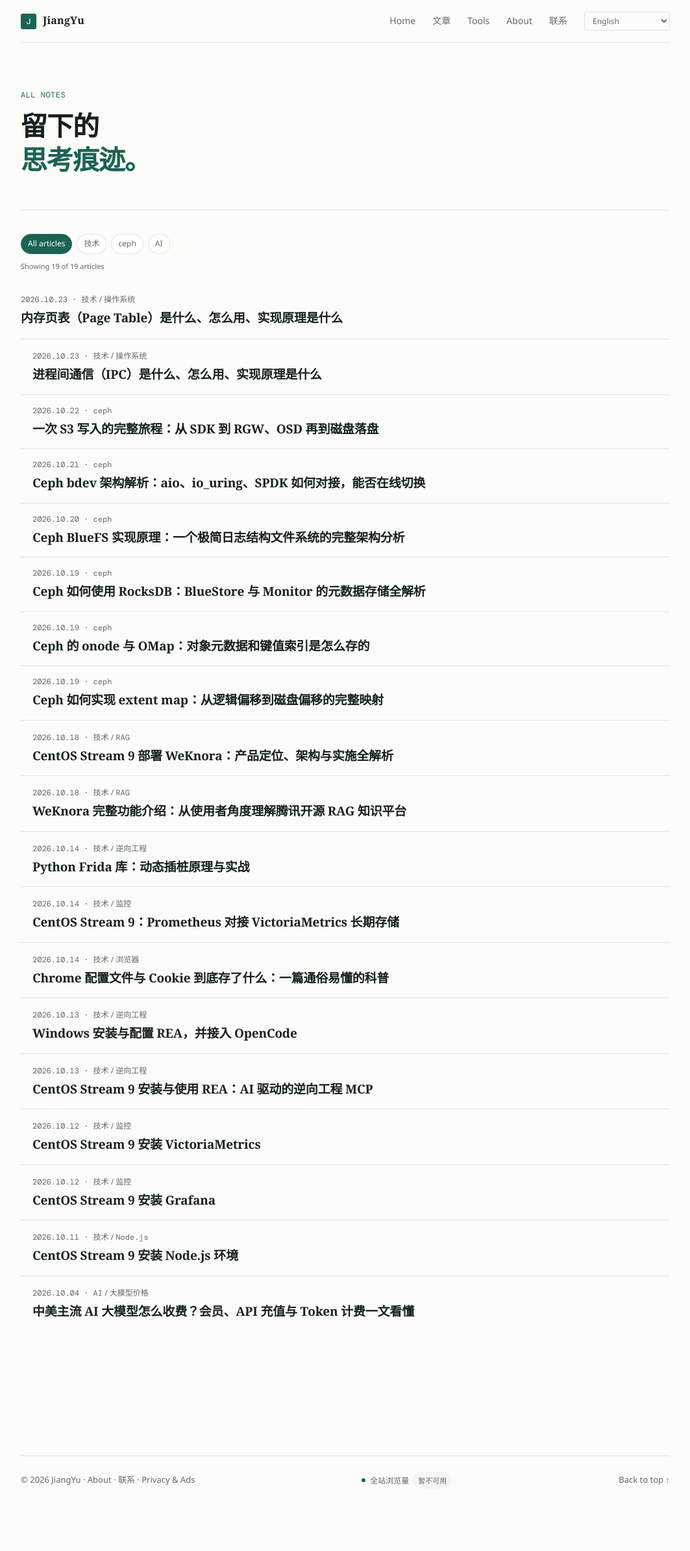
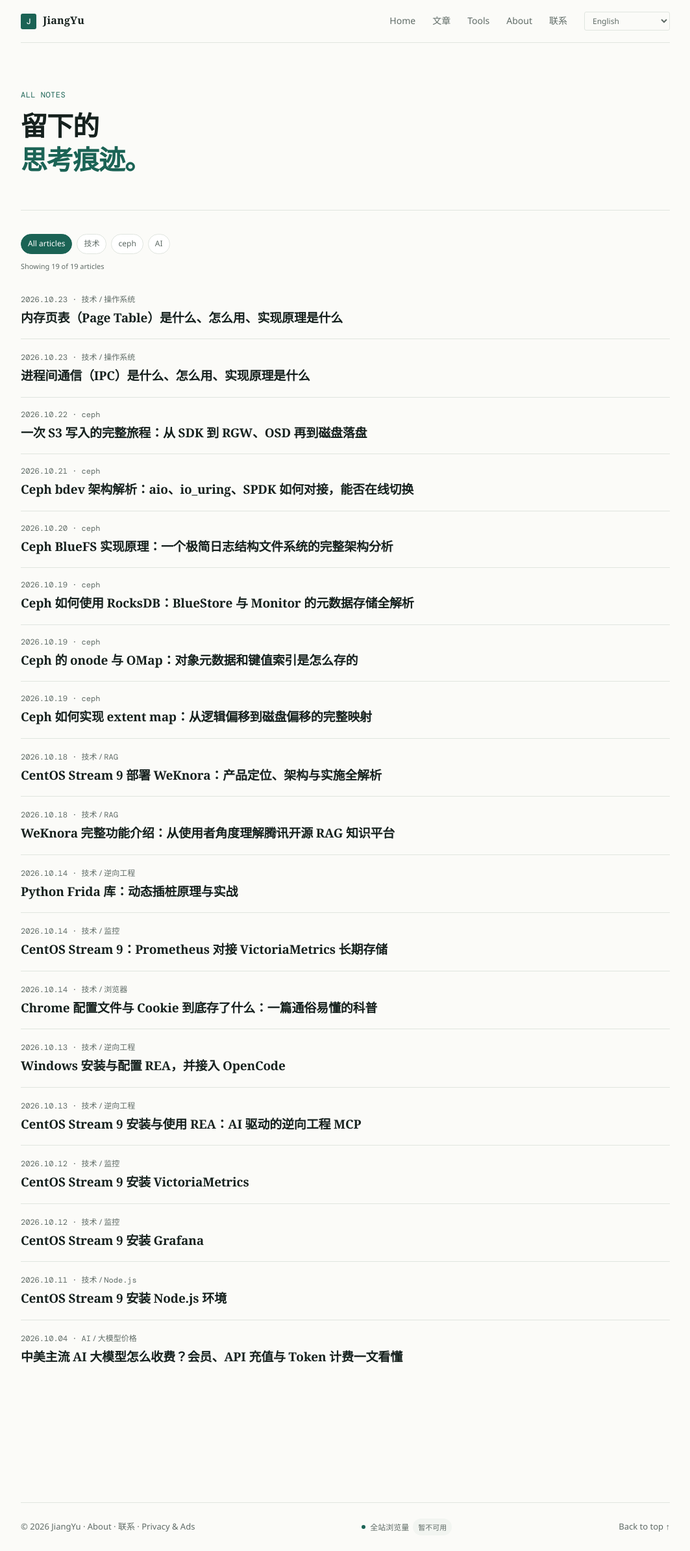
Before and after one commit to lnsyyj/lnsyyj.github.io, a Jekyll site: the page built from posts.md, in a window 1280 px wide. Shown: the whole page at 65% size, without its empty margins (108-1171 px from the left). Built offline with Jekyll 4.4.1, drawn with Linux system fonts in a browser that asks for light colours; before the commit the page ends 2315 px from its top, so only the background shows below that.

Commit message:
fix: 列表卡片横向内边距未生效（:not(:first-child) 特异性更高）

```diff
--- a/assets/css/style.css
+++ b/assets/css/style.css
@@ -607,3 +607,7 @@ nav a:hover { color: var(--ink); }
 .visit-count { gap: 6px; padding: 0; border: 0; background: none; color: var(--muted); font: 12px var(--mono); }
 .visit-count-number { color: var(--ink); }
 .article-visit-count { margin: -22px 0 32px; }
+
+/* 列表卡片：原有 :not(:first-child) 规则特异性更高，需一并覆盖 */
+.blog-post-list .post-card,
+.blog-post-list .post-card:not(:first-child) { padding: 18px 0; }
```
